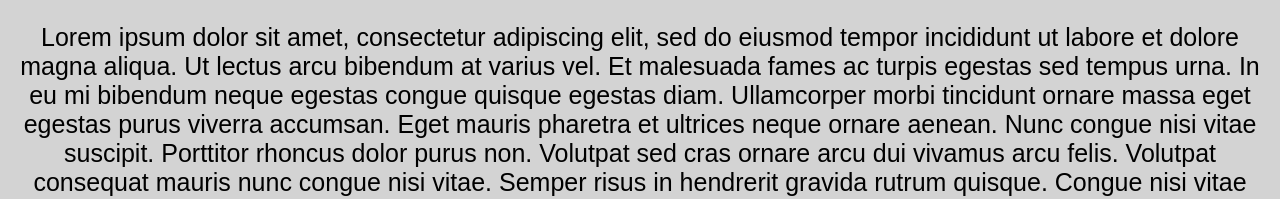
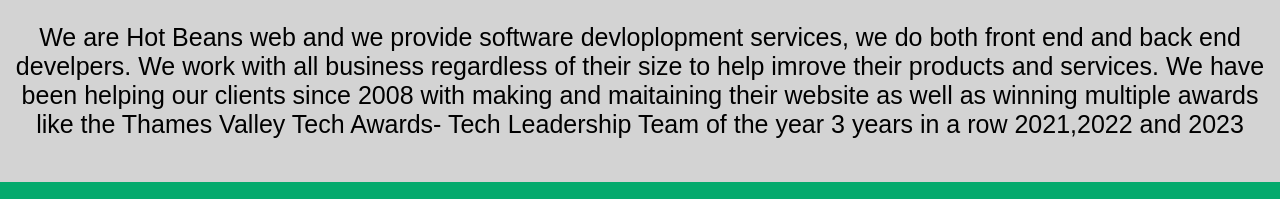
Before and after one commit to JayH05/hbw, a plain HTML site: page index.html in a window 1280 px wide. Shown: the part 745-944 px from the top of the page. Drawn offline with Linux system fonts and the light colour scheme.

Commit message:
Update index.html

```diff
--- a/index.html
+++ b/index.html
@@ -24,7 +24,7 @@
 	 </div>
 
 	<div id="C3">
-	 <p>Lorem ipsum dolor sit amet, consectetur adipiscing elit, sed do eiusmod tempor incididunt ut labore et dolore magna aliqua. Ut lectus arcu bibendum at varius vel. Et malesuada fames ac turpis egestas sed tempus urna. In eu mi bibendum neque egestas congue quisque egestas diam. Ullamcorper morbi tincidunt ornare massa eget egestas purus viverra accumsan. Eget mauris pharetra et ultrices neque ornare aenean. Nunc congue nisi vitae suscipit. Porttitor rhoncus dolor purus non. Volutpat sed cras ornare arcu dui vivamus arcu felis. Volutpat consequat mauris nunc congue nisi vitae. Semper risus in hendrerit gravida rutrum quisque. Congue nisi vitae suscipit tellus mauris a diam. Facilisi nullam vehicula ipsum a arcu cursus. Sed blandit libero volutpat sed cras ornare arcu. Ac tincidunt vitae semper quis lectus nulla at volutpat diam.</p>
+	 <p> We are Hot Beans web and we provide software devloplopment services, we do both front end and back end develpers. We work with all business regardless of their size to help imrove their products and services. We have been helping our clients since 2008 with making and maitaining their website as well as winning multiple awards like the Thames Valley Tech Awards- Tech Leadership Team of the year 3 years in a row 2021,2022 and 2023  </p>
 
 	</div>
 <br>
```
